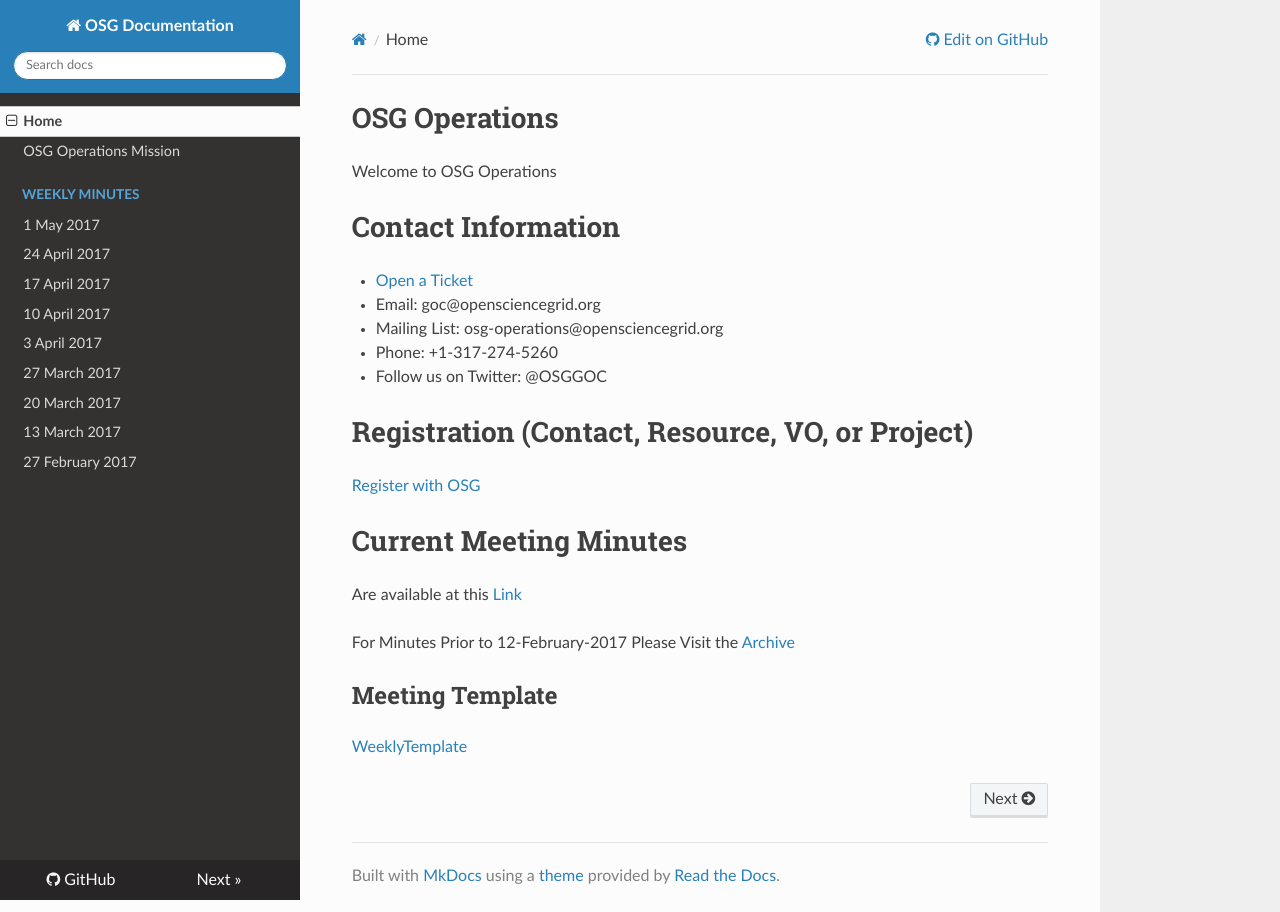
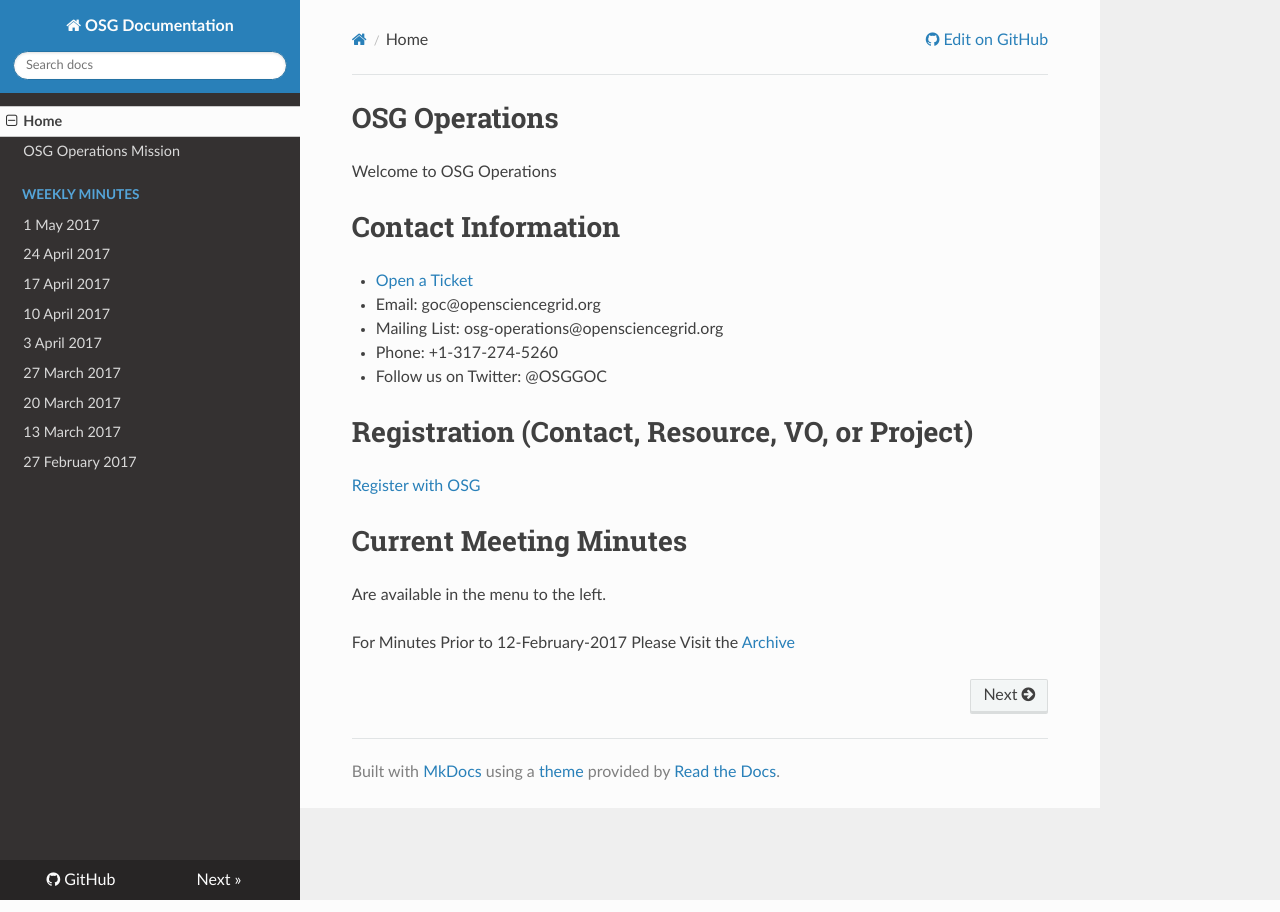
Before and after one commit to osg-htc/operations, an MkDocs documentation site: the page built from docs/index.md, in a window 1280 px wide. Built offline with MkDocs 1.6.1, drawn with Linux system fonts in a browser that asks for light colours; nearby versions of some CDN libraries; old or Windows-style settings are respelled for this version of MkDocs.

Commit message:
Update index.md

```diff
--- a/docs/index.md
+++ b/docs/index.md
@@ -16,10 +16,6 @@
 
 # Current Meeting Minutes
 
-Are available at this [Link](WeeklyMinutes/MeetingIndex.md)
+Are available in the menu to the left.
 
 For Minutes Prior to 12-February-2017 Please Visit the [Archive](https://twiki.grid.iu.edu/bin/view/Production/WeeklyProductionMeetings)
-
-## Meeting Template
-
-[WeeklyTemplate](WeeklyTemplate.md)
```
